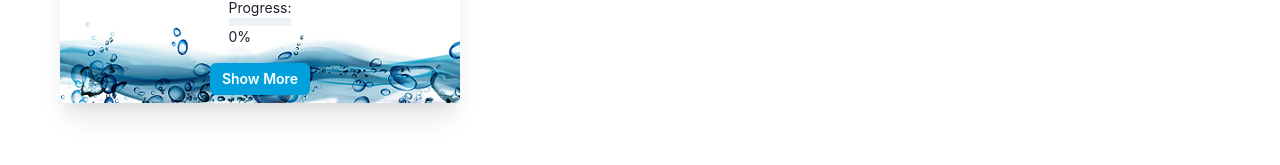
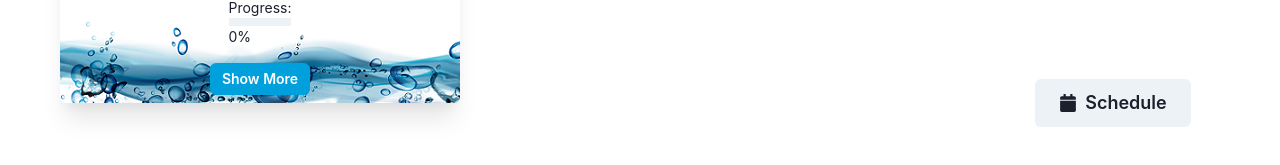
Before and after one commit to valgeorg97/enrgz-fit-tracker-app, a React app in the folder tracker/: page /dashboard in a window 1280 px wide. Shown: the part 461-626 px from the top of the page. Built offline with nearby package versions, Linux system fonts and the light colour scheme; no server answers; the database is empty; the HTML template or start-up script is replaced by a standard one.

Commit message:
Add Schedule to Dashboard

```diff
--- a/tracker/package.json
+++ b/tracker/package.json
@@ -14,6 +14,8 @@
     "@chakra-ui/react": "^2.6.1",
     "@emotion/react": "^11.11.0",
     "@emotion/styled": "^11.11.0",
+    "@fullcalendar/daygrid": "^6.1.8",
+    "@fullcalendar/react": "^6.1.8",
     "firebase": "^9.22.0",
     "framer-motion": "^10.12.16",
     "react": "^18.2.0",
--- a/tracker/src/App.jsx
+++ b/tracker/src/App.jsx
@@ -20,6 +20,7 @@ import Login from "./views/Authentication/Login/Login";
 import LandingPage from "./views/LandingPage/LandingPage";
 import Dashboard from "./views/Dashboard/Dashboard";
 import UserMenu from "./components/UserMenu/UserMenu";
+import Calendar from "./components/Calendar"
 
 function App() {
   const navigate = useNavigate();
@@ -203,6 +204,7 @@ function App() {
               <Route path="profile" element={<Profile />} />
               <Route path="register" element={<Register />} />
               <Route path="login" element={<Login />} />
+              <Route path="schedule" element={<Calendar />} />
               <Route path="*" element={<NotFound />} />
             </Routes>
           </Flex>
--- /dev/null
+++ b/tracker/src/components/Calendar.jsx
@@ -0,0 +1,22 @@
+import React from 'react';
+import { BrowserRouter as Router, Route, Link } from "react-router-dom";
+import FullCalendar from '@fullcalendar/react'
+import dayGridPlugin from '@fullcalendar/daygrid'
+
+const Calendar = () => {
+
+    const events = [
+        { title: 'event 1', date: '2023-06-01' },
+        { title: 'event 2', date: '2023-06-02' }
+    ];
+
+    return (
+        <FullCalendar
+            plugins={[ dayGridPlugin ]}
+            initialView="dayGridMonth"
+            events={events}
+        />
+    );
+}
+
+export default Calendar;
--- a/tracker/src/views/Dashboard/Dashboard.jsx
+++ b/tracker/src/views/Dashboard/Dashboard.jsx
@@ -1,9 +1,10 @@
-import { Box, Heading, Text, Grid,VStack,Flex} from "@chakra-ui/react";
+import { Box, Heading, Grid, VStack, Flex, Button, Icon } from "@chakra-ui/react";
+import { Link as RouterLink } from "react-router-dom";
 import WaterCalculator from '../../components/WaterIntake/WaterIntake';
 import FoodCaloriesIntake from '../../components/FoodCaloriesIntake/FoodCaloriesIntake';
 import UserGoals from "../../components/UserGoals.jsx/UserGoals";
 import UserWorkouts from "../../components/UserWorkouts/UserWorkouts";
-
+import { FaCalendar } from "react-icons/fa";
 
 const Dashboard = () => {
   return (
@@ -18,7 +19,15 @@ const Dashboard = () => {
           <Box>
             <WaterCalculator />
           </Box>
-          </Flex>
+          <Box mt={-6}>
+            <Flex justifyContent="space-between" alignItems="center" >
+              <Box></Box>
+              <Button as={RouterLink} to="/schedule" leftIcon={<Icon as={FaCalendar} />} size="lg">
+                Schedule
+              </Button>
+            </Flex>
+          </Box>
+        </Flex>
 
         <Flex justifyContent="right" flexDirection="column">
         <VStack >
```
Also changed, not shown: 1 other file (tests, documents, lock files or other folders).
